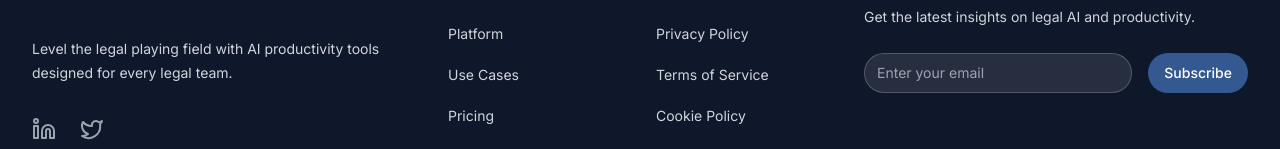
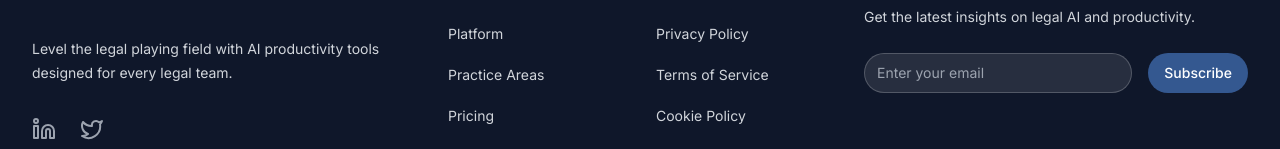
Before and after one commit to ab-boersma/ai-productivity-launch, a React (Vite) app: page / in a window 1280 px wide. Shown: the part 4163-4312 px from the top of the page. Built offline with nearby package versions, Linux system fonts and the light colour scheme.

Commit message:
Refactor: Update footer with current sitemap
Updates the footer component to reflect the current site map, ensuring all navigation links are accurate.

```diff
--- a/src/components/Footer.tsx
+++ b/src/components/Footer.tsx
@@ -1,4 +1,3 @@
-
 import { Link } from "react-router-dom";
 import { Button } from "@/components/ui/button";
 import { Input } from "@/components/ui/input";
@@ -7,7 +6,7 @@ import { Linkedin, Twitter } from "lucide-react";
 const navigation = {
   main: [
     { name: "Platform", href: "/platform" },
-    { name: "Use Cases", href: "/use-cases" },
+    { name: "Practice Areas", href: "/practice-areas" },
     { name: "Pricing", href: "/pricing" },
     { name: "Resources", href: "/resources" },
     { name: "About", href: "/about" },
```
